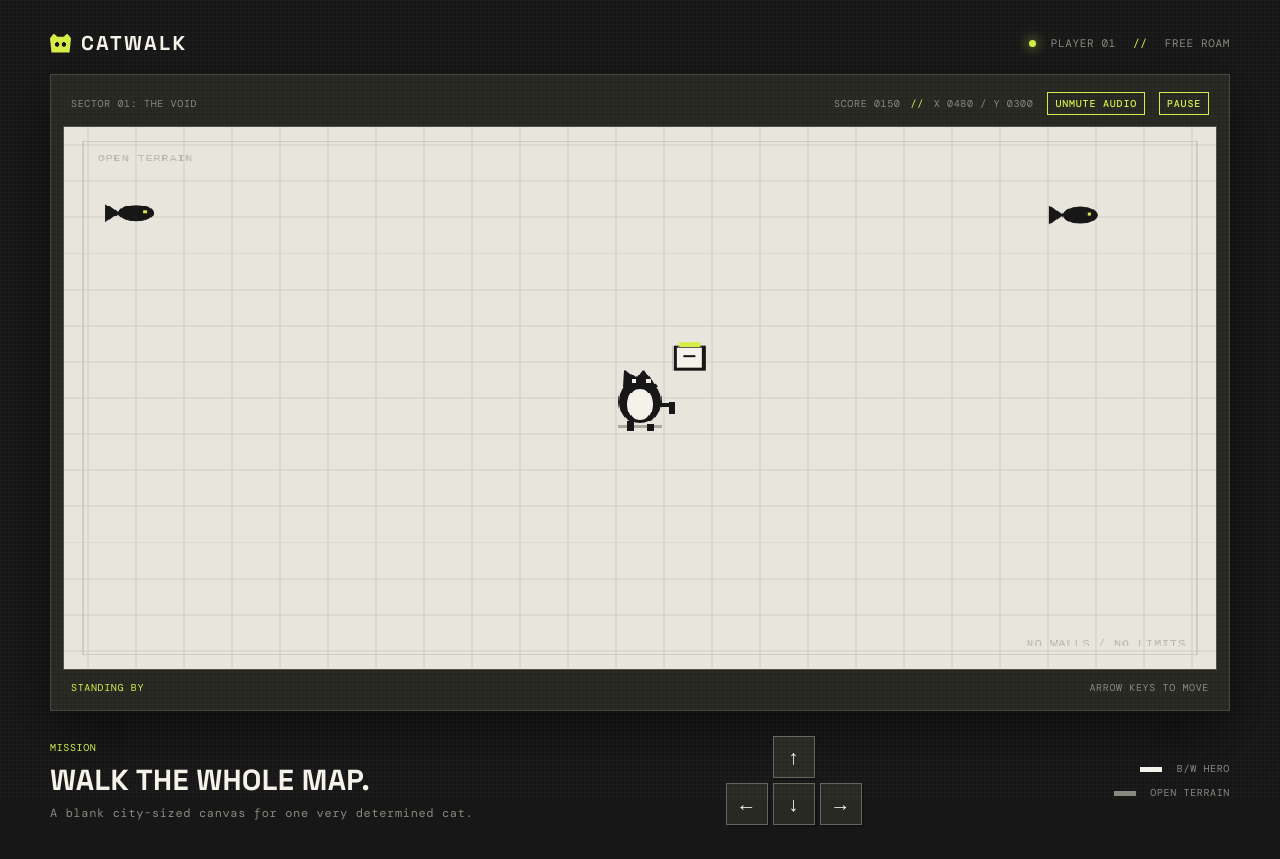
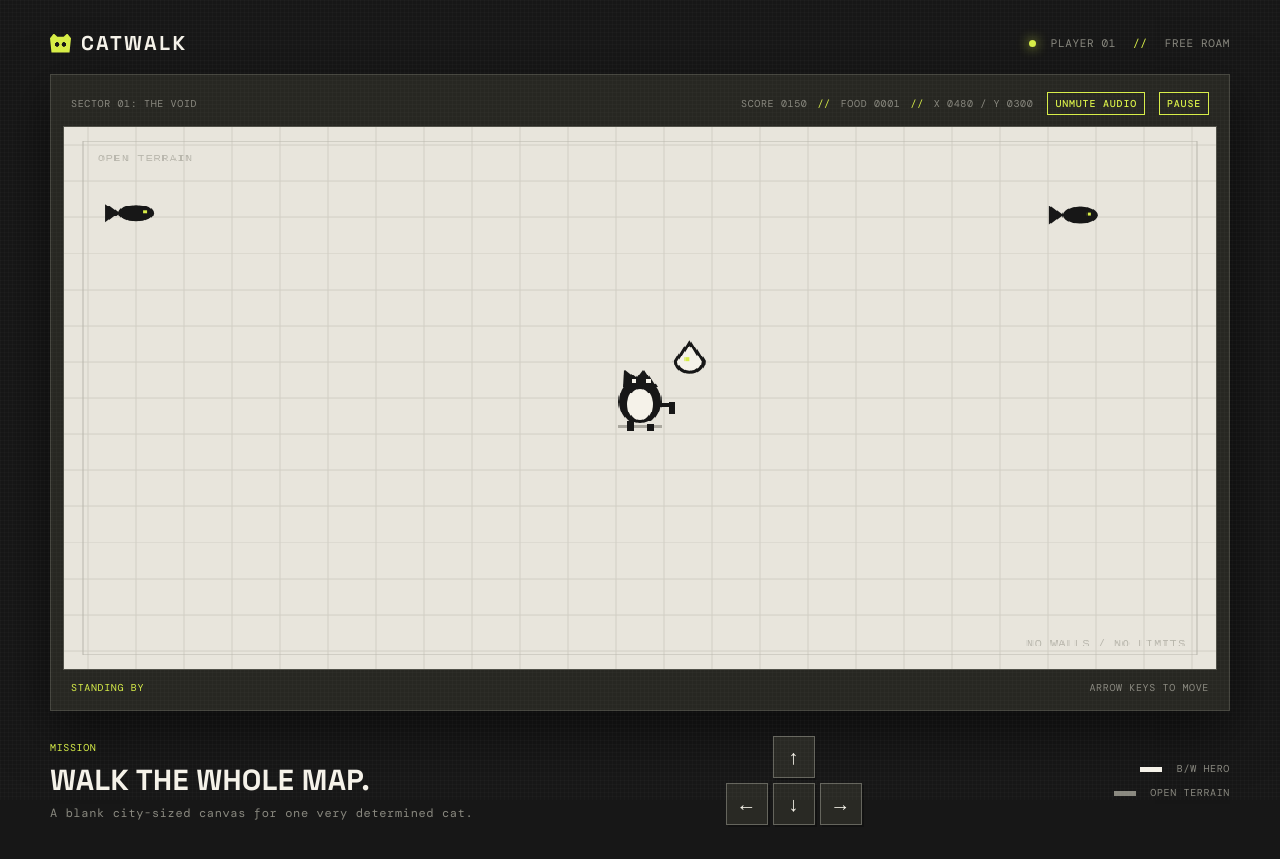
Before and after one commit to IrronRoman19/catwalk-retro-game, a plain HTML site: page index.html in a window 1280 px wide. Both pictures are taken after a click on the button "MUTE AUDIO". Drawn offline with nearby package versions, Linux system fonts and the light colour scheme.

Commit message:
modified exiting features

```diff
--- a/game.js
+++ b/game.js
@@ -2,6 +2,7 @@ const canvas = document.querySelector('#game-canvas');
 const context = canvas.getContext('2d');
 const positionReadout = document.querySelector('#position-readout');
 const scoreReadout = document.querySelector('#score-readout');
+const foodReadout = document.querySelector('#food-readout');
 const motionReadout = document.querySelector('#motion-readout');
 const pauseButton = document.querySelector('#pause-button');
 const pauseMenu = document.querySelector('#pause-menu');
@@ -13,6 +14,7 @@ const keys = new Set();
 const cat = { x: canvas.width / 2, y: canvas.height / 2, speed: 235, direction: 'down', walking: false, frame: 0 };
 const collectibles = [];
 let score = 0;
+let foodCount = 0;
 let spawnTimer = 3;
 let pickupMessage = '';
 let audioContext;
@@ -110,6 +112,7 @@ function update(delta) {
   collectItems();
   positionReadout.textContent = `X ${String(Math.round(cat.x)).padStart(4, '0')} / Y ${String(Math.round(cat.y)).padStart(4, '0')}`;
   scoreReadout.textContent = `SCORE ${String(score).padStart(4, '0')}`;
+  foodReadout.textContent = `FOOD ${String(foodCount).padStart(4, '0')}`;
   motionReadout.textContent = cat.walking ? `WALKING // FACING ${cat.direction.toUpperCase()}` : 'STANDING BY';
 }
 
@@ -126,6 +129,7 @@ function collectItems() {
     if (!item.active || Math.hypot(cat.x - item.x, cat.y - item.y) > 34) return;
     item.active = false;
     score += item.value;
+    foodCount += 1;
     pickupMessage = `${item.type.toUpperCase()} +${item.value}`;
     playPickupSound(item.type);
     item.active = false;
@@ -133,7 +137,7 @@ function collectItems() {
 }
 
 function spawnCollectibles() {
-  ['fish', 'milk'].forEach((type) => {
+  ['fish', 'water'].forEach((type) => {
     collectibles.push({
       type,
       x: 50 + Math.random() * (canvas.width - 100),
@@ -179,10 +183,15 @@ function drawCollectible(item) {
     context.beginPath(); context.moveTo(-13, 0); context.lineTo(-26, -10); context.lineTo(-26, 10); context.closePath(); context.fill();
     context.fillStyle = '#d7ed47'; context.fillRect(6, -3, 3, 3);
   } else {
-    context.fillRect(-12, -13, 24, 25);
-    context.strokeRect(-12, -13, 24, 25);
-    context.fillStyle = '#d7ed47'; context.fillRect(-9, -18, 18, 5);
-    context.fillStyle = '#171717'; context.fillRect(-5, -4, 10, 3);
+    context.beginPath();
+    context.moveTo(0, -17);
+    context.lineTo(12, 3);
+    context.arc(0, 3, 12, 0, Math.PI);
+    context.closePath();
+    context.fill();
+    context.stroke();
+    context.fillStyle = '#d7ed47';
+    context.fillRect(-4, -1, 4, 4);
   }
   context.restore();
 }
--- a/index.html
+++ b/index.html
@@ -17,7 +17,7 @@
     <section class="game-frame" aria-label="Catwalk arcade game">
       <div class="screen-header">
         <span>SECTOR 01: THE VOID</span>
-        <span class="hud-stats"><span id="score-readout">SCORE 0000</span><span class="hud-divider">//</span><span id="position-readout">X 0000 / Y 0000</span><button id="mute-button" class="pause-button" type="button" aria-label="Mute game audio">MUTE AUDIO</button><button id="pause-button" class="pause-button" type="button" aria-label="Pause game">PAUSE</button></span>
+        <span class="hud-stats"><span id="score-readout">SCORE 0000</span><span class="hud-divider">//</span><span id="food-readout">FOOD 0000</span><span class="hud-divider">//</span><span id="position-readout">X 0000 / Y 0000</span><button id="mute-button" class="pause-button" type="button" aria-label="Mute game audio">MUTE AUDIO</button><button id="pause-button" class="pause-button" type="button" aria-label="Pause game">PAUSE</button></span>
       </div>
       <div class="canvas-wrap">
         <canvas id="game-canvas" width="960" height="600" tabindex="0" aria-label="Playable cat map"></canvas>
```
Also changed, not shown: 1 other file.
